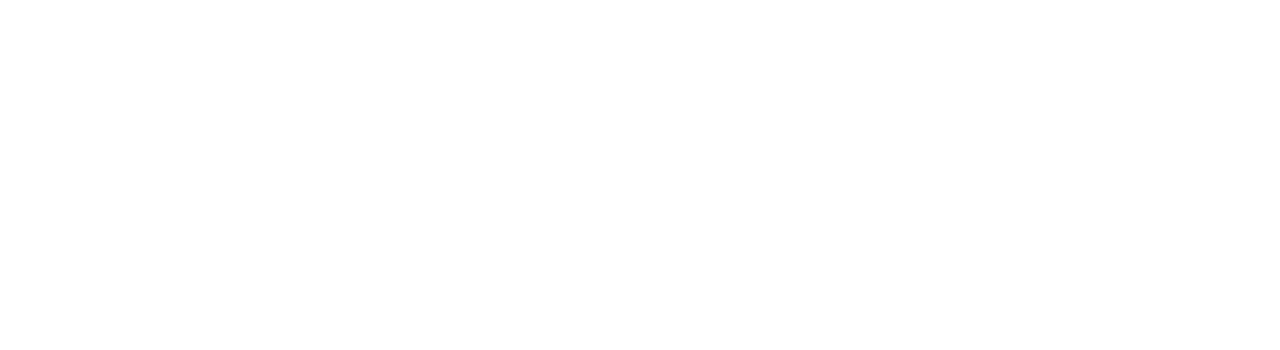
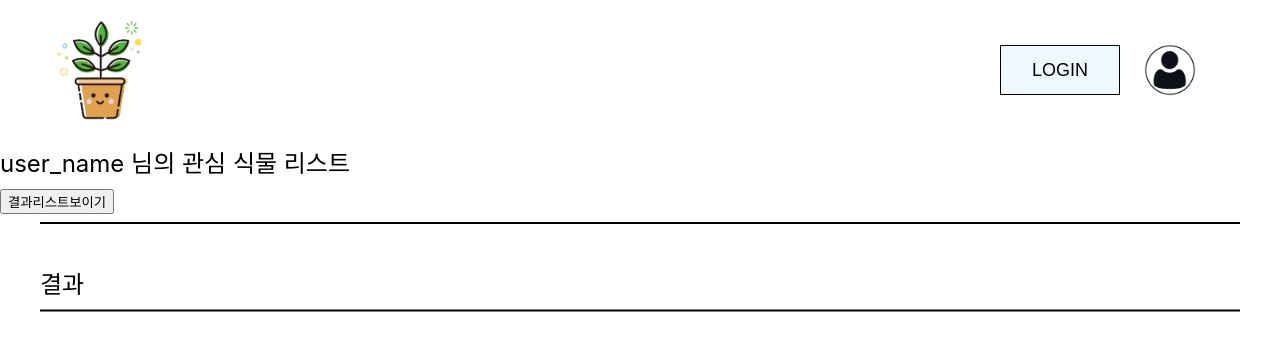
Before and after one commit to Yujin-nKim/2022-Software-Engineering-FR, a React (Create React App) app in the folder plantweb/: page /myPage in a window 1280 px wide. Before the commit this address had no page. Shown: the top 350 px of the page. Built offline with nearby package versions, Linux system fonts and the light colour scheme; the HTML template or start-up script is replaced by a standard one.

Commit message:
[FEAT] add mypage

```diff
--- a/plantweb/src/App.js
+++ b/plantweb/src/App.js
@@ -6,6 +6,7 @@
 import {Main} from "./page/main/main";
 import {ShowSearchList} from "./page/showSearchList/showSearchList"
 import {ShowDetails} from "./page/showDetails/showDetails"
+import {MyPage} from "./page/myPage/myPage"
 
 import React from "react";
 import { BrowserRouter, Routes, Route } from "react-router-dom";
@@ -19,6 +20,7 @@
            <Route exact path="/login" element ={<Login/>} />
            <Route exact path="/searchList" element ={<ShowSearchList/>} />
            <Route exact path="/details" element ={<ShowDetails/>} />
+           <Route exact path="/myPage" element ={<MyPage/>} />
         </Routes>
      </BrowserRouter>
   );
--- a/plantweb/src/component/searchResult.js
+++ b/plantweb/src/component/searchResult.js
@@ -9,7 +9,7 @@
                     <tbody>
                         <tr>
                             <td><img src={props.plantImgUrl}></img></td>
-                        <td>{props.plantNameKR} / <i>{props.plantNameEN}</i></td>
+                            <td>{props.plantNameKR} / <i>{props.plantNameEN}</i></td>
 
                         </tr>
                     </tbody>
--- a/plantweb/src/page/login/login.css
+++ b/plantweb/src/page/login/login.css
@@ -1,16 +1,13 @@
-#logo_div{
-    width: 50px;
-    height: 50px;
+.logo_div{
+    width: 10%;
+    height: 100%;
     text-align: center;
+    float: left;
+}
+.logoImg{
+    width: 100px;
+    height: 100px;
     display: inline-block;
-    background-color: aliceblue;
-
-}
-#logoImg{
-    width: 100%;
-    height: 100%;
-    display: inline-block;
-
 }
 
 #login_div{
@@ -44,3 +41,7 @@
     top: 120%;
     transform: translate(-50%, -50%);
 }
+
+#para{
+    margin: 20px;
+}
--- a/plantweb/src/page/login/login.js
+++ b/plantweb/src/page/login/login.js
@@ -39,7 +39,7 @@
 
     return (
         <div id="para">
-            <div id="logo_div">
+            <div className="logo_div">
             <img className="logoImg" alt="logo" src={Logo} />
             </div>
             <div id="login_div">
--- a/plantweb/src/page/main/main.js
+++ b/plantweb/src/page/main/main.js
@@ -49,7 +49,7 @@
                 "plantImgUrl": "http://www.nongsaro.go.kr/cms_contents/1122/204858_MF_BIMG_01.jpg"
             }
         ]);
-}
+    }
 
     return (
         <div>
--- /dev/null
+++ b/plantweb/src/page/myPage/myPage.css
@@ -0,0 +1,25 @@
+table, td, th{
+    border: 1px solid black;
+    border-collapse: collapse;
+}
+
+
+
+#interestList_div{
+    position: absolute;
+    left: 50%;
+    top: 35%;
+    transform: translate(-50%, -50%);
+}
+
+hr{
+    width: 1200px;
+    border: 0;
+    height: 2px;
+    background: black;
+}
+
+p{
+    font-size:x-large;
+    margin-bottom: 10px;
+}
--- a/plantweb/src/page/myPage/myPage.js
+++ b/plantweb/src/page/myPage/myPage.js
@@ -1,9 +1,61 @@
-export const MyPage = ()=>{
-    return(
+import Header from "../../component/header";
+import ShowSearchList from "../../page/showSearchList/showSearchList";
+import { useState,useEffect } from "react";
+import axios from "axios";
+import "./myPage.css"
+
+export const MyPage=()=>{
+    const [searchType,setSearchType]=useState("");
+    const [searchWord,setSearchWord]=useState("");
+    const [growRate,setGrowRate]=useState("");
+    const [manageLevel,setManageLevel]=useState("");
+    const [manageDemand,setManageDemand]=useState("");
+
+    const [searchResult,setSearchResult]=useState([]);
+
+    const handleSearchBtn =()=>{
+        setSearchResult([
+            {
+                "plantID": "204870",
+                "plantNameKR": "페페로미아 그라베올렌스",
+                "plantNameEN": "<i>Peperomia graveolens</i>",
+                "plantImgUrl": "http://www.nongsaro.go.kr/cms_contents/1122/204870_MF_BIMG_01.jpg"
+            },
+            {
+                "plantID": "204865",
+                "plantNameKR": "사마로",
+                "plantNameEN": "<i>Sinocrassula yunnanensis</i>",
+                "plantImgUrl": "http://www.nongsaro.go.kr/cms_contents/1122/204865_MF_BIMG_01.jpg"
+            },
+            {
+                "plantID": "204858",
+                "plantNameKR": "자보",
+                "plantNameEN": "<i>Gasteria gracilis</i> var. <i>minima</i>",
+                "plantImgUrl": "http://www.nongsaro.go.kr/cms_contents/1122/204858_MF_BIMG_01.jpg"
+            }
+        ]);
+    }
+
+    return (
         <div>
-            마이페이지 입니다.
+            <div id="header_div">
+                <Header></Header>
+            </div>
+
+            <div>
+                <p>user_name 님의 관심 식물 리스트</p>
+                <input type="button" value="결과리스트보이기" onClick={handleSearchBtn}></input>
+            </div>
+            <div><hr></hr></div>
+            <div><br></br></div>
+            <div id="interestList_div">
+
+                <ShowSearchList data ={searchResult} ></ShowSearchList>
+            </div>
         </div>
     );
+
+
 }
 
 export default MyPage;
--- a/plantweb/src/page/showSearchList/showSearchList.js
+++ b/plantweb/src/page/showSearchList/showSearchList.js
@@ -3,8 +3,9 @@
 import "./showSearchList.css"
 
 export const ShowSearchList=(prop)=>{
+    const [resultData,setResultData]=useState([]);
     console.log(prop);
-    // const resultList = prop.data.map(result => );
+    const resultList = prop.data.map(result => (<SearchResult plantNameKR={result.plantNameKR} plantNameEN={result.plantNameEN} plantImgUrl={result.plantImgUrl}/>));
     return (
         <div>
 
@@ -13,12 +14,7 @@
                 <hr></hr>
 
                 <ul>
-                    {prop.data.map(result => {
-                        <li>
-                            <SearchResult plantNameKR={result.plantNameKR} plantNameEN={result.plantNameEN} plantImgUrl={result.plantImgUrl}/>
-
-                        </li>
-                    })}
+                    {resultList}
                 </ul>
             </div>
         </div>
```
